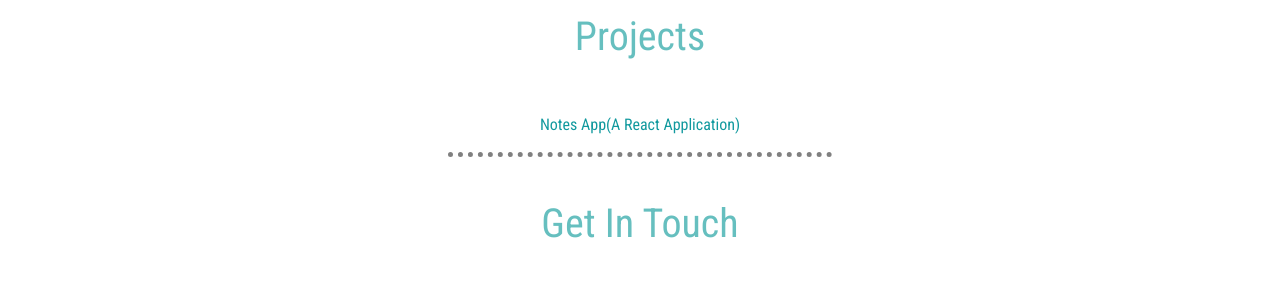
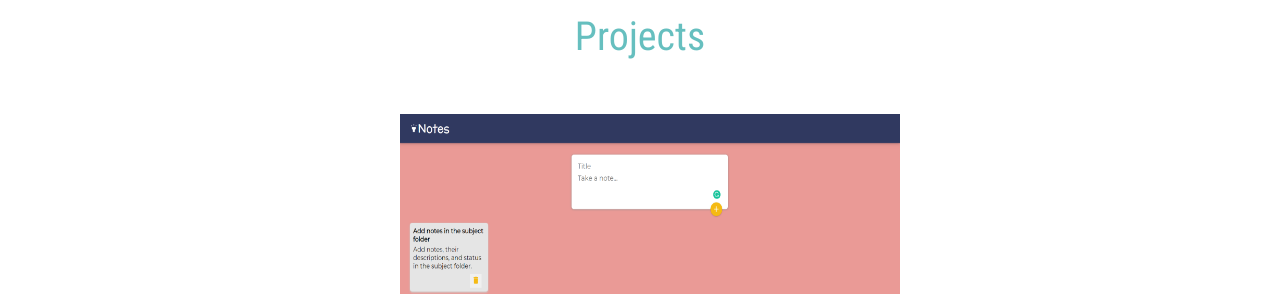
Before and after one commit to MaitriVaghela/Website---Maitri-Vaghela, a plain HTML site: page index.html in a window 1280 px wide. Shown: the part 2850-3144 px from the top of the page. Drawn offline with Linux system fonts and the light colour scheme.

Commit message:
keeping the proj img

```diff
--- a/index.html
+++ b/index.html
@@ -99,7 +99,7 @@
             <tr>
               <td>
                 <a href="https://github.com/MaitriVaghela/Notes-App">
-<!--                   <img src="CSS - My Site Images/Notes-app.PNG" width="500px" height="250px"> -->
+                  <img src="CSS - My Site Images/Notes-app.PNG" width="500px" height="250px">
                   Notes App(A React Application)
                 </a>
               </td>
```
